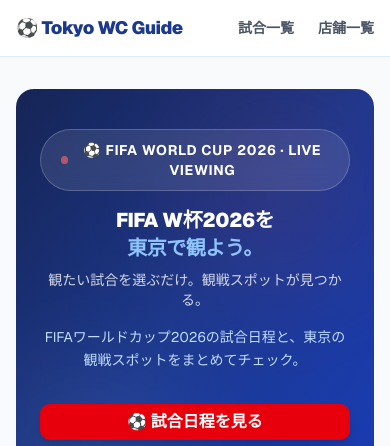
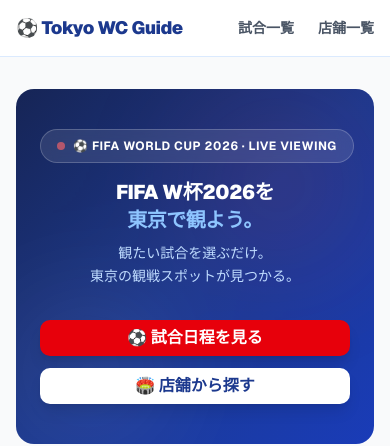
Before and after one commit to ryoyayamamoto-commits/tokyo-wc-guide, a Next.js app: page / in a window 390 px wide. Shown: the top 446 px of the page. Built offline with nearby package versions, Linux system fonts and the light colour scheme; no server answers; the database is empty.

Commit message:
Fix mobile hero layout: badge nowrap, clean line breaks

```diff
--- a/app/page.tsx
+++ b/app/page.tsx
@@ -36,19 +36,16 @@
           <div className="absolute bottom-0 left-0 w-36 h-36 bg-white rounded-full blur-3xl" />
         </div>
         <div className="relative z-10 w-full text-center">
-          <div className="inline-flex items-center gap-2 bg-white/10 border border-white/20 rounded-full px-5 py-2.5 text-sm font-bold mb-4 backdrop-blur-sm tracking-wider uppercase">
-            <span className="w-2 h-2 rounded-full bg-red-400 animate-pulse" />
+          <div className="inline-flex items-center gap-2 bg-white/10 border border-white/20 rounded-full px-4 py-2 text-xs sm:text-sm font-bold mb-4 backdrop-blur-sm tracking-wider uppercase whitespace-nowrap">
+            <span className="w-2 h-2 rounded-full bg-red-400 animate-pulse shrink-0" />
             ⚽ FIFA WORLD CUP 2026 · LIVE VIEWING
           </div>
           <h1 className="text-xl sm:text-3xl md:text-5xl font-black tracking-tight mb-2 leading-snug">
             FIFA W杯2026を
             <span className="block text-blue-300">東京で観よう。</span>
           </h1>
-          <p className="text-white/80 text-sm sm:text-base mb-4">
-            観たい試合を選ぶだけ。観戦スポットが見つかる。
-          </p>
           <p className="text-blue-200 text-sm sm:text-base mb-8 leading-relaxed">
-            FIFAワールドカップ2026の試合日程と、東京の観戦スポットをまとめてチェック。
+            観たい試合を選ぶだけ。<br />東京の観戦スポットが見つかる。
           </p>
           <div className="flex flex-col sm:flex-row justify-center gap-3">
             <Link href="/matches">
```
